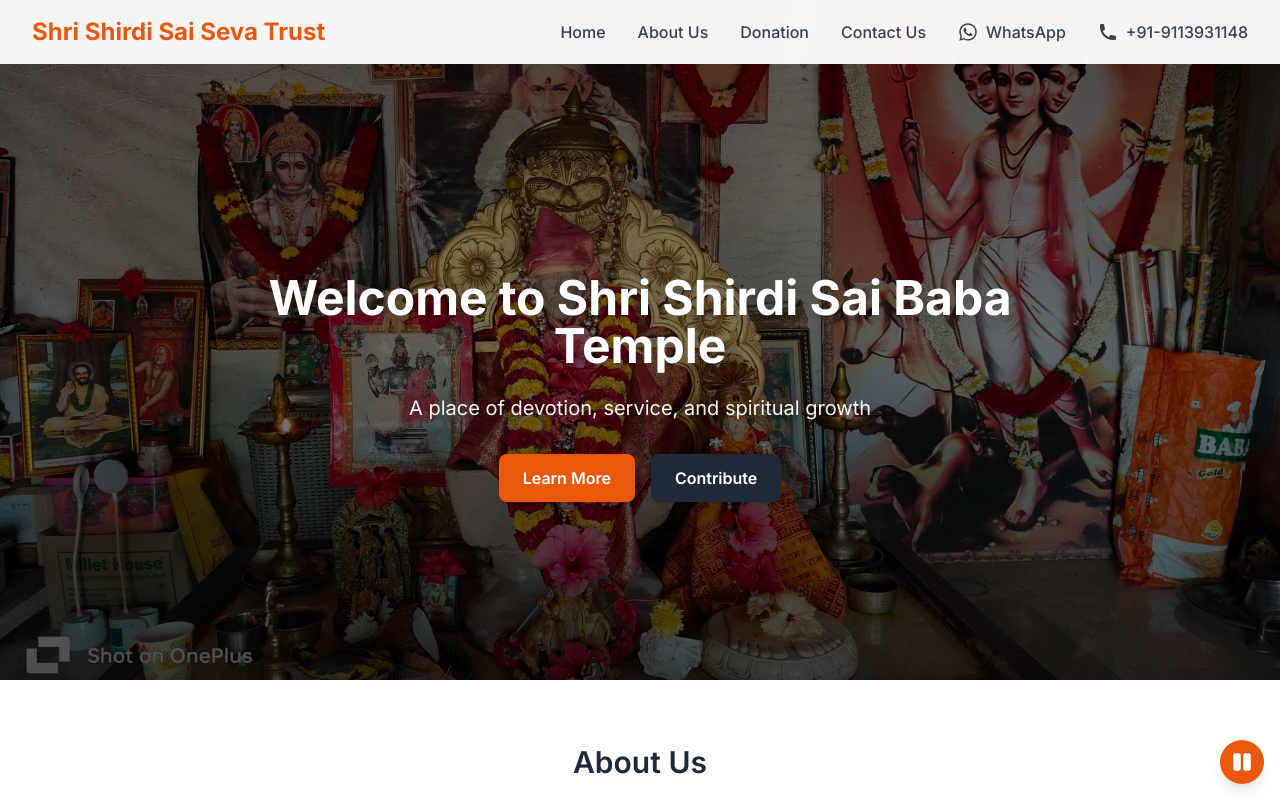
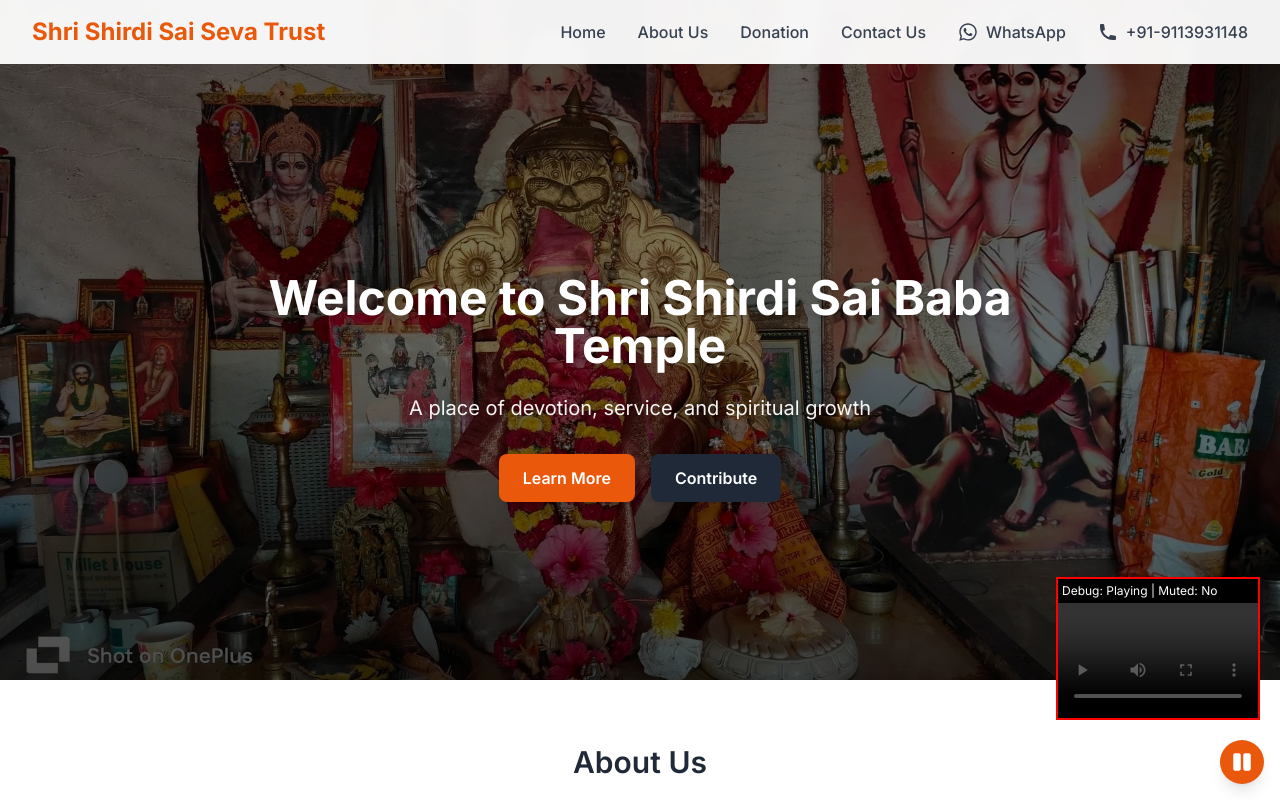
Before and after one commit to mazakmein-cmyk/sai, a Next.js app: page / in a window 1280 px wide. Shown: the top 800 px of the page. Built offline with nearby package versions, Linux system fonts and the light colour scheme.

Commit message:
Add debug mode for audio player

```diff
--- a/components/BackgroundMusic.tsx
+++ b/components/BackgroundMusic.tsx
@@ -41,20 +41,22 @@ export default function BackgroundMusic() {
 
     return (
         <>
-            {/* YouTube player must not be display: none or it will stop playing. We position it off-screen. */}
-            <div style={{ position: 'fixed', top: '-9999px', left: '-9999px', opacity: 0, pointerEvents: 'none' }}>
+            {/* DEBUG MODE: Player visible to check if it loads */}
+            <div style={{ position: 'fixed', bottom: '80px', right: '20px', zIndex: 40, border: '2px solid red', background: 'black' }}>
+                <p className="text-white text-xs p-1">Debug: {playing ? 'Playing' : 'Paused'} | Muted: {muted ? 'Yes' : 'No'}</p>
                 <ReactPlayer
                     url="https://youtu.be/QKf_JPbN6Lw?si=O-4-_YhzwMMkczR0"
                     playing={playing}
                     loop={true}
                     volume={0.5}
                     muted={muted}
-                    width="1px"
-                    height="1px"
+                    width="200px"
+                    height="115px"
                     onStart={() => console.log('Audio started')}
                     onPlay={() => setPlaying(true)}
                     onPause={() => setPlaying(false)}
                     onError={(e: any) => console.error('Audio error:', e)}
+                    controls={true}
                 />
             </div>
 
```
